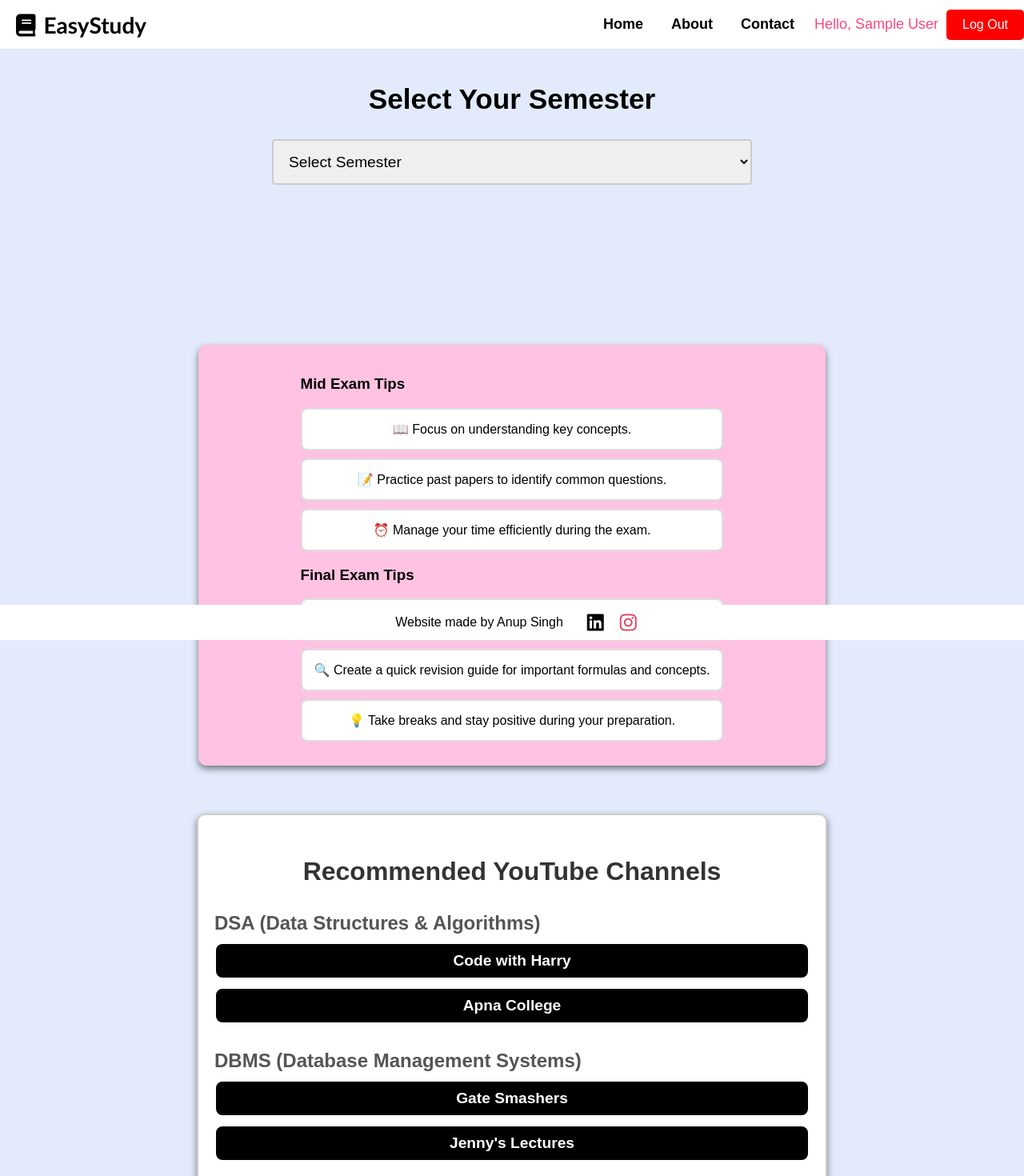
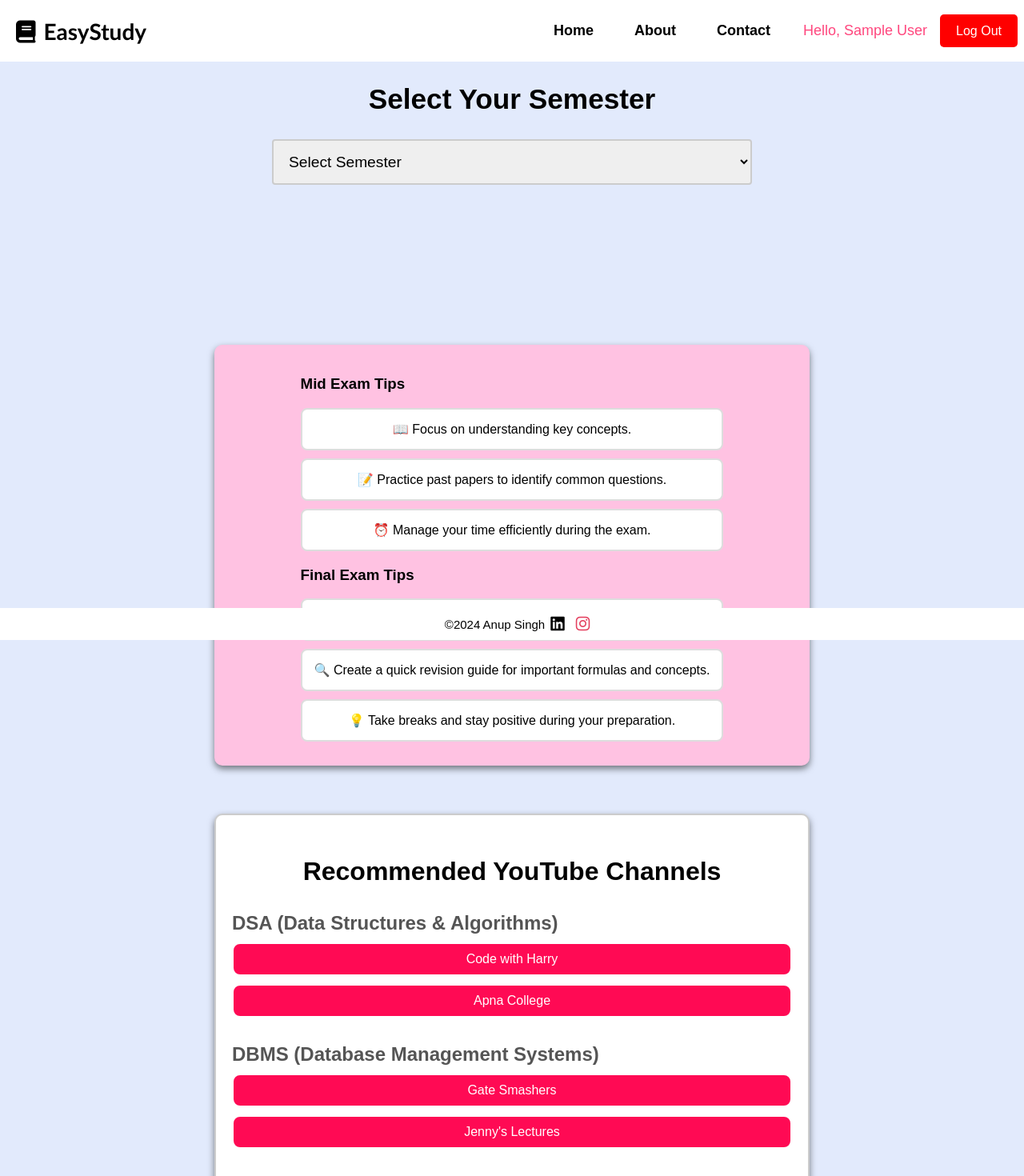
Before and after one commit to anupsinghh/learnomic, a React (Create React App) app: page / in a window 1280 px wide. Shown: the top 1470 px of the page at 80% size. Built offline with nearby package versions, Linux system fonts and the light colour scheme; no server answers; sample sign-in values are in the browser's storage.

Commit message:
resposive check done

```diff
--- a/src/AboutPage.css
+++ b/src/AboutPage.css
@@ -10,7 +10,7 @@
 
   .about-container {
     background-color: #ffffff;
-    padding: 30px;
+    padding: 10px;
     border-radius: 10px;
     box-shadow: 0 4px 8px rgba(0, 0, 0, 0.5);
     max-width: 800px;
--- a/src/App.css
+++ b/src/App.css
@@ -22,9 +22,72 @@ body {
   align-items: center;
 }
 
+/* Default navbar styles */
 .navbar {
   display: flex;
+  justify-content: space-between;
   align-items: center;
+  padding: 0.5rem;
+  background-color: #ffffff;
+  color: white;
+}
+
+.nav-links {
+  display: flex;
+  gap: 1rem;
+}
+
+.nav-links a {
+  color: white;
+  text-decoration: none;
+}
+
+.nav-links .loginb {
+  background-color: #007bff;
+  padding: 0.5rem;
+  border-radius: 4px;
+  color: #e2eafc;
+}
+
+.logout-button {
+  background-color: red;
+  padding: 0.5rem;
+  border: none;
+  color: white;
+  border-radius: 4px;
+  cursor: pointer;
+}
+
+.menu-toggle {
+  display: none;
+  background: none;
+  border: none;
+  color: rgb(0, 0, 0);
+  font-size: 1.5rem;
+  cursor: pointer;
+}
+
+/* Responsive styles */
+@media (max-width: 768px) {
+  .nav-links {
+    display: none;
+    flex-direction: column;
+    gap: 0;
+    background-color: #ffffff;
+    width: 100%;
+    position: absolute;
+    top: 60px;
+    left: 0;
+    padding: 1rem;
+  }
+
+  .navbar.open .nav-links {
+    display: flex;
+  }
+
+  .menu-toggle {
+    display: block;
+  }
 }
 
 .loginb {
@@ -78,8 +141,7 @@ body {
 .user-name {
   color: #ff477e;
   font-size: 18px;
-  margin-right: 10px;
-  text-align: right;
+  margin: auto;
 }
 
 .logout-button {
@@ -110,7 +172,8 @@ body {
 
 .App-main h1 {
   margin-bottom: 20px;
-  font-size: 2.2rem; /* Adjusted font size */
+  font-size: 2.2rem;
+  text-align: center; /* Adjusted font size */
 }
 
 .semester-dropdown {
@@ -266,12 +329,12 @@ body {
   display: flex;
   justify-content: center; /* Center all content */
   align-items: center; /* Vertically align items */
-  gap: 20px; /* Space between text and icons */
+  gap: 0px; /* Space between text and icons */
 }
 
 .footer-text {
   margin: 0;
-  font-size: 16px; /* Adjust as needed */
+  font-size: 15px; /* Adjust as needed */
 }
 
 .footer-social-icons {
@@ -280,13 +343,13 @@ body {
 }
 
 .footer-social-icons a {
-  margin: 0 10px;
+  margin: 0 7px;
   color: #000; /* Default color for icons */
   text-decoration: none;
 }
 
 .footer-social-icons i {
-  font-size: 24px; /* Adjust the size as needed */
+  font-size: 20px; /* Adjust the size as needed */
 }
 
 .footer-social-icons a:hover i {
--- a/src/App.js
+++ b/src/App.js
@@ -1,5 +1,5 @@
 import React, { useState, useEffect } from 'react';
-import { BrowserRouter as Router, Route, Routes, Navigate } from 'react-router-dom';
+import { BrowserRouter as Router, Route, Routes, Navigate, Link } from 'react-router-dom';
 import { getAuth, onAuthStateChanged, signOut } from 'firebase/auth';
 import './App.css';
 import SubjectList from './SubjectList';
@@ -8,7 +8,7 @@ import ContentDetails from './ContentDetails';
 import LoginPage from './LoginPage';
 import AboutPage from './AboutPage';
 import ContactPage from './ContactPage';
-import TipsBanner from './TipsBanner'; // Import the TipsBanner component
+import TipsBanner from './TipsBanner';
 import { auth } from './firebase-config';
 import Recommend from './Recommend';
 
@@ -16,6 +16,7 @@ function App() {
   const [semester, setSemester] = useState('');
   const [user, setUser] = useState(null);
   const [loading, setLoading] = useState(true);
+  const [isMenuOpen, setIsMenuOpen] = useState(false); // New state for menu toggle
 
   const subjects = {
     1: ['Basics of Electrical & Electronic Engineering', 'Physics', 'Computer Programming'],
@@ -55,22 +56,35 @@ function App() {
     return <div>Loading...</div>;
   }
 
+  const toggleMenu = () => {
+    setIsMenuOpen(!isMenuOpen);
+  };
+
+  const closeMenu =()=>{
+    setIsMenuOpen(false)
+  };
+
   return (
     <Router>
       <div className="App">
         <header className="App-header">
           <nav className="ease">EasyStudy</nav>
-          <nav className="navbar">
-            <a href="/">Home</a>
-            <a href="/about">About</a>
-            <a href="/contact">Contact</a>
+          <nav className={`navbar ${isMenuOpen ? 'open' : ''}`}>
+            <button className="menu-toggle" onClick={toggleMenu}>
+              &#9776; {/* Hamburger icon */}
+            </button>
+            <div className="nav-links">
+              <Link to="/"onClick={closeMenu}>Home</Link>
+              <Link to="/about" onClick={closeMenu}>About</Link>
+              <Link to="/contact" onClick={closeMenu}>Contact</Link>
               {user && (
                 <>
                   <span className="user-name">Hello, {user.displayName}</span>
                   <button onClick={handleSignOut} className="logout-button">Log Out</button>
                 </>
               )}
-            {!user && <a href="/login" className="loginb">Login</a>}
+              {!user && <Link to="/login" className="loginb">Login</Link>}
+            </div>
           </nav>
         </header>
         <main className="App-main">
@@ -99,10 +113,8 @@ function App() {
                         />
                       </div>
                     )}
-                    {/* Include the sliding TipsBanner here */}
                     <TipsBanner />
-                    <Recommend/>
-
+                    <Recommend />
                   </>
                 ) : (
                   <Navigate to="/login" />
@@ -117,7 +129,7 @@ function App() {
           </Routes>
         </main>
         <footer className="App-footer">
-          <p className="footer-text">Website made by Anup Singh</p>
+          <p className="footer-text"> &copy;2024 Anup Singh</p>
           <div className="footer-social-icons">
             <a href="https://www.linkedin.com/in/connectanupsingh/" target="_blank" rel="noopener noreferrer">
               <i className="fab fa-linkedin"></i>
--- a/src/Recommend.css
+++ b/src/Recommend.css
@@ -3,13 +3,13 @@
   width: 60%;
   background-color: #ffc2e2;
   padding: 20px;
-  box-sizing: content-box;
+  box-sizing: border-box; /* Changed to border-box for better padding control */
   display: flex;
   flex-direction: column;
   align-items: center;
   margin-top: 200px;
   box-shadow: 0 4px 8px rgba(0, 0, 0, 0.5);
-  border-radius: 10px; /* Added for rounded corners */
+  border-radius: 10px; /* Rounded corners */
 }
 
 .tip-box {
@@ -22,6 +22,9 @@
   text-align: center;
   width: 100%;
   max-width: 800px;
+}
+.tip-catefory{
+
 }
 
 .tip-box h3 {
@@ -39,9 +42,10 @@
 .recommended-channels {
   width: 60%;
   margin-top: 60px;
+  margin-bottom: 60px;
   padding: 20px;
   background-color: #ffffff;
-  box-sizing: content-box;
+  box-sizing: border-box;
   border: 2px solid #ccc;
   border-radius: 10px;
   box-shadow: 0 4px 8px rgba(0, 0, 0, 0.5);
@@ -51,8 +55,12 @@
   font-size: 2rem;
   text-align: center;
   margin-bottom: 20px;
-  color: #333;
+  color: #000000;
 }
+.recommended-channels a {
+  text-decoration: none; /* Removes the underline */
+}
+
 
 .subject-section {
   margin-bottom: 20px;
@@ -65,12 +73,20 @@
 }
 
 .channel-box {
-  background-color: #000;
+  background-color: #ff0a54;
+  color: #ffffff;
   border: 2px solid #ffffff;
   border-radius: 10px;
   padding: 10px;
   margin-bottom: 10px;
   text-align: center;
+  cursor: pointer; /* Makes the whole box clickable */
+  transition: background-color 0.3s ease, transform 0.3s ease; /* Smooth transition for hover effects */
+}
+
+.channel-box:hover {
+  background-color: #000000;
+  transform: scale(1.05); /* Slightly enlarge the box on hover */
 }
 
 .channel-box a {
@@ -78,18 +94,24 @@
   color: #fff;
   text-decoration: none;
   font-weight: bold;
+  display: block; /* Ensures the anchor covers the entire box */
+  width: 100%;
+  height: 100%;
 }
 
 .channel-box a:hover {
-  color: #fc2f00;
+  color: #ffffff;
   text-decoration: underline;
-  transform: scale(1.2);
-  transition: transform 0.3s ease-in-out;
-
 }
 
 /* Responsive adjustments */
 @media (max-width: 768px) {
+  .recommended-channels, .tips-banner {
+    width: 80%;
+    margin-top: 40px;
+    padding: 15px;
+  }
+
   .tip-box h3 {
     font-size: 1.2rem;
   }
@@ -104,6 +126,12 @@
 }
 
 @media (max-width: 480px) {
+  .recommended-channels, .tips-banner {
+    width: 90%;
+    margin-top: 30px;
+    padding: 10px;
+  }
+
   .tip-box h3 {
     font-size: 1rem;
   }
@@ -112,6 +140,10 @@
     font-size: 0.9rem;
   }
 
+  .channel-box {
+    padding: 8px;
+  }
+
   .channel-box a {
     font-size: 0.9rem;
   }
--- a/src/Recommend.js
+++ b/src/Recommend.js
@@ -8,58 +8,58 @@ const Recommend = () => {
 
       <div className="subject-section">
         <h4>DSA (Data Structures & Algorithms)</h4>
+        <a href="https://www.youtube.com/c/CodeWithHarry" target="_blank" rel="noopener noreferrer">
           <div className="channel-box">
-          <a href="https://www.youtube.com/c/CodeWithHarry" target="_blank" rel="noopener noreferrer">
             Code with Harry
+          </div>
         </a>
+        <a href="https://www.youtube.com/c/ApnaCollegeOfficial" target="_blank" rel="noopener noreferrer">
+          <div className="channel-box">
+            Apna College
           </div>
-        <div className="channel-box">
-          <a href="https://www.youtube.com/c/ApnaCollegeOfficial" target="_blank" rel="noopener noreferrer">
-            Apna College
         </a>
-        </div>
       </div>
 
       <div className="subject-section">
         <h4>DBMS (Database Management Systems)</h4>
+        <a href="https://www.youtube.com/c/GateSmasher" target="_blank" rel="noopener noreferrer">
           <div className="channel-box">
-          <a href="https://www.youtube.com/c/GateSmasher" target="_blank" rel="noopener noreferrer">
             Gate Smashers
+          </div>
         </a>
+        <a href="https://www.youtube.com/c/JennysLecturesCSIT" target="_blank" rel="noopener noreferrer">
+          <div className="channel-box">
+            Jenny's Lectures
           </div>
-        <div className="channel-box">
-          <a href="https://www.youtube.com/c/JennysLecturesCSIT" target="_blank" rel="noopener noreferrer">
-            Jenny's Lectures
         </a>
-        </div>
       </div>
 
       <div className="subject-section">
         <h4>OS (Operating Systems)</h4>
+        <a href="https://www.youtube.com/c/NesoAcademy" target="_blank" rel="noopener noreferrer">
           <div className="channel-box">
-          <a href="https://www.youtube.com/c/NesoAcademy" target="_blank" rel="noopener noreferrer">
             Neso Academy
+          </div>
         </a>
+        <a href="https://www.youtube.com/c/KnowledgeGate" target="_blank" rel="noopener noreferrer">
+          <div className="channel-box">
+            Knowledge Gate
           </div>
-        <div className="channel-box">
-          <a href="https://www.youtube.com/c/KnowledgeGate" target="_blank" rel="noopener noreferrer">
-            Knowledge Gate
         </a>
-        </div>
       </div>
 
       <div className="subject-section">
         <h4>OOP (Object-Oriented Programming)</h4>
+        <a href="https://www.youtube.com/c/Telusko" target="_blank" rel="noopener noreferrer">
           <div className="channel-box">
-          <a href="https://www.youtube.com/c/Telusko" target="_blank" rel="noopener noreferrer">
             Telusko
+          </div>
         </a>
+        <a href="https://www.youtube.com/c/SimpleSnippets" target="_blank" rel="noopener noreferrer">
+          <div className="channel-box">
+            Simple Snippets
           </div>
-        <div className="channel-box">
-          <a href="https://www.youtube.com/c/SimpleSnippets" target="_blank" rel="noopener noreferrer">
-            Simple Snippets
         </a>
-        </div>
       </div>
     </div>
   );
```
Lines whose indentation alone changed are shown as unchanged.
